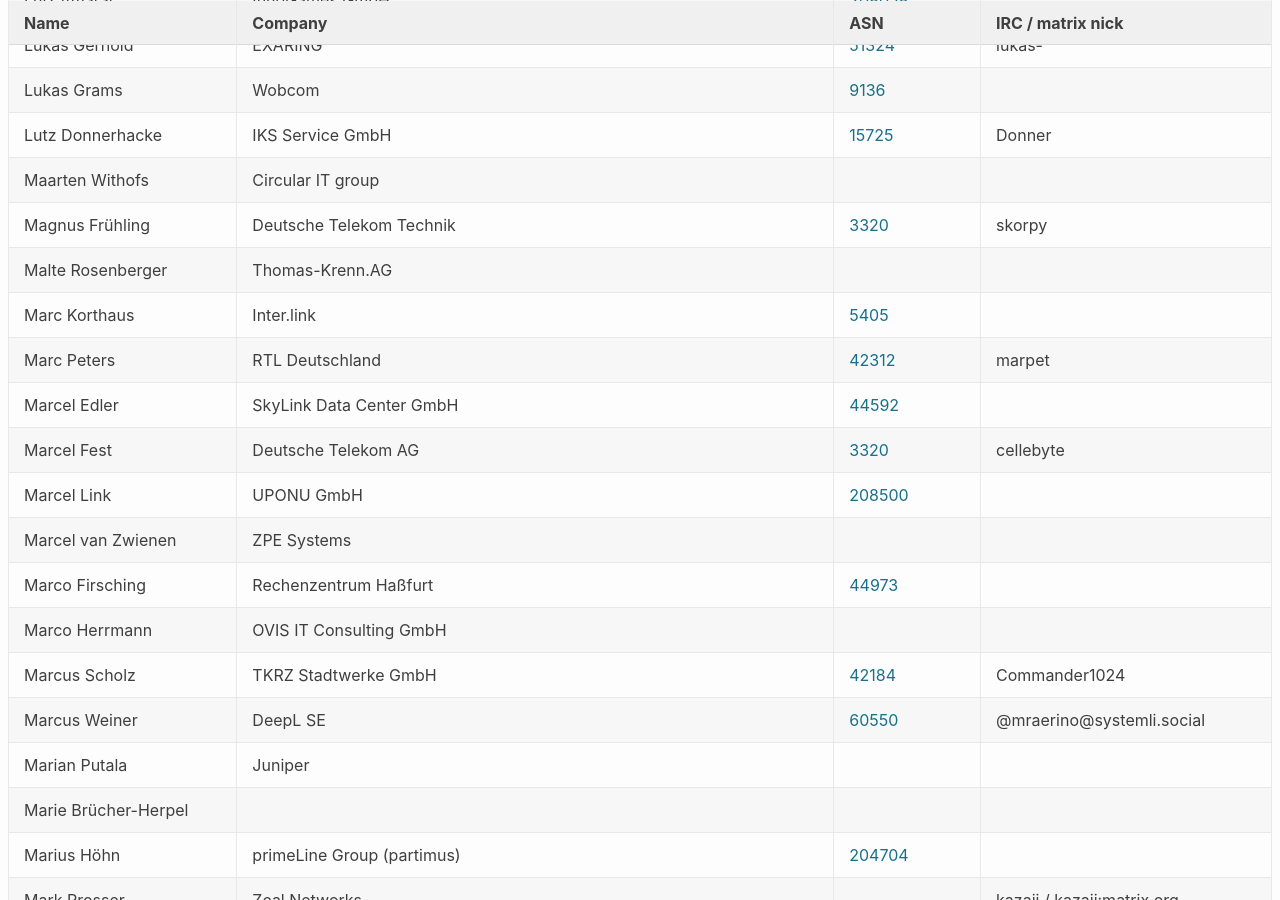
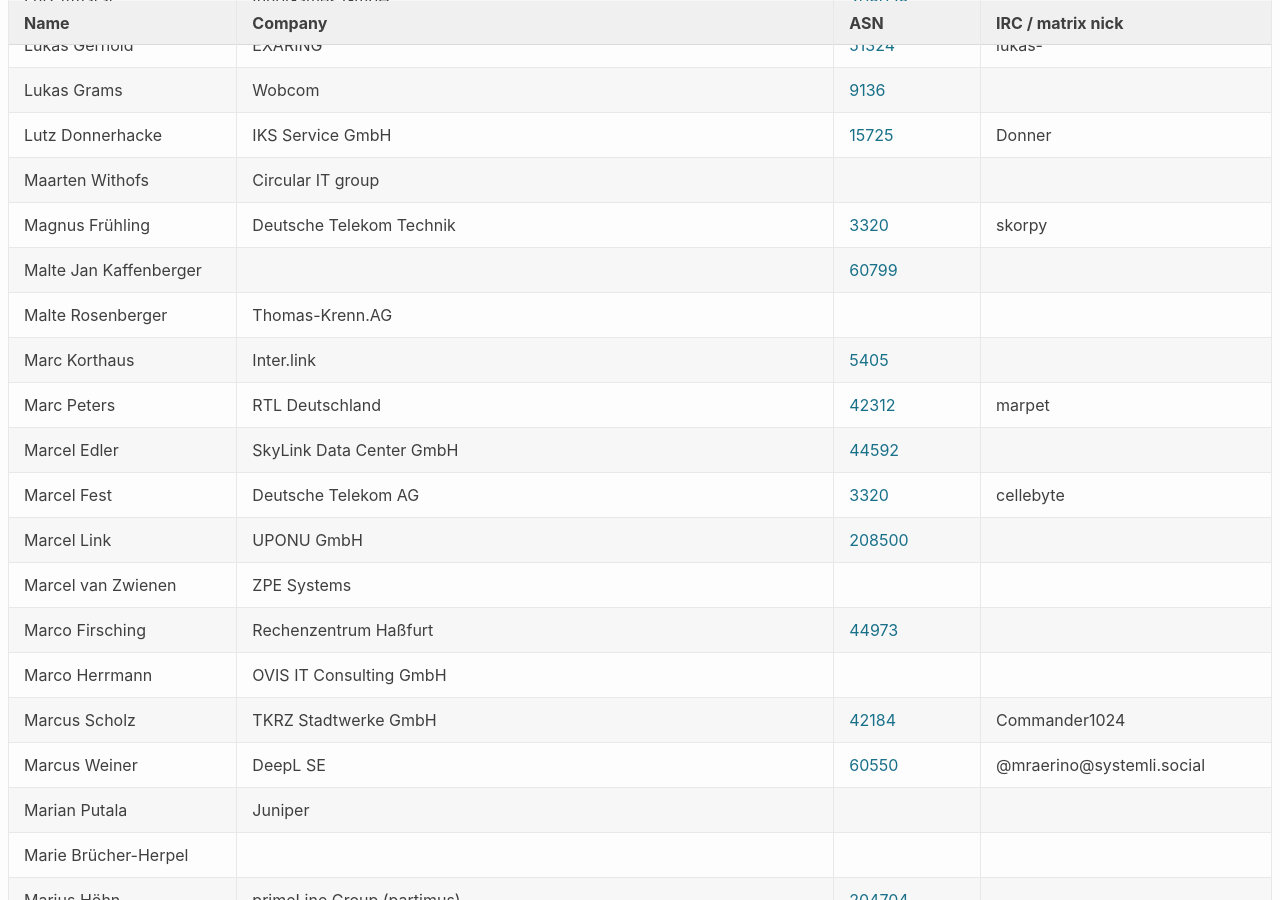
Before and after one commit to denog/pretix-attendeelist, a Jekyll site: the page built from denog16/index.markdown, in a window 1280 px wide and 900 px high, scrolled down 5872 px. Built offline with Jekyll 4.4.1, drawn with Linux system fonts in a browser that asks for light colours.

Commit message:
Latest data: Fri Sep 13 06:34:01 UTC 2024

```diff
--- a/_data/attendees_denog16_onsite.json
+++ b/_data/attendees_denog16_onsite.json
@@ -792,6 +792,12 @@
     "asn": null
   },
   {
+    "name": "Malte Jan Kaffenberger",
+    "company": null,
+    "irc": null,
+    "asn": "60799"
+  },
+  {
     "name": "Malte Rosenberger",
     "company": "Thomas-Krenn.AG",
     "irc": null,
```
